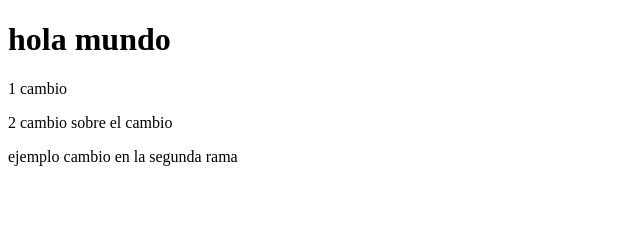
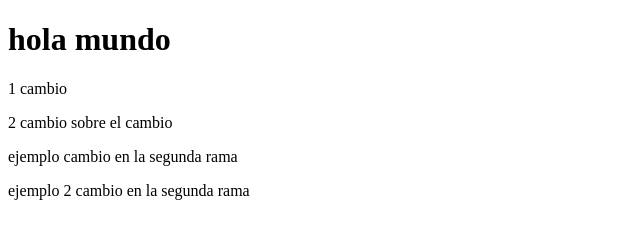
Before and after one commit to sebastianromane/onlytest, a plain HTML site: page index.html in a window 1280 px wide. Shown: the whole page, without its empty margins (0-640 px from the left). Drawn offline with Linux system fonts and the light colour scheme.

Commit message:
segundo ejemplo en rama segunda

```diff
--- a/index.html
+++ b/index.html
@@ -11,5 +11,6 @@
     <p>1 cambio</p>
     <p>2 cambio sobre el cambio</p>
     <p>ejemplo cambio en la segunda rama</p>
+    <p>ejemplo 2 cambio en la segunda rama</p>
 </body>
 </html>
```
